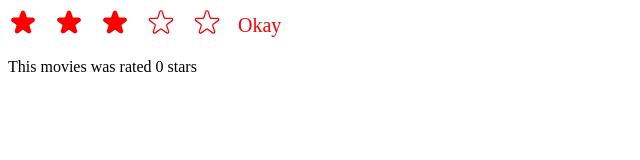
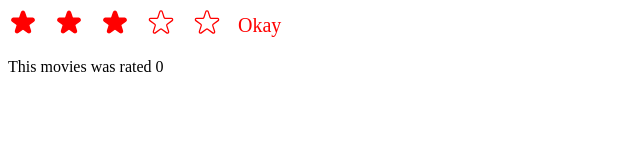
Before and after one commit to KhatunaKhatuna/usepopcorn, a React (Create React App) app: page / in a window 1280 px wide. Shown: the top 160 px of the page, without its empty margins (0-640 px from the left). Built offline with nearby package versions, Linux system fonts and the light colour scheme.

Commit message:
Print out rating message or stars number

```diff
--- a/src/components/StarRating.js
+++ b/src/components/StarRating.js
@@ -25,7 +25,7 @@ export default function StarRating({
 
   function handleRating(rating) {
     setRating(rating);
-    onSetRating(rating);
+    onSetRating(messages[rating - 1] || rating);
   }
   const textStyle = {
     lineHeight: "1",
--- a/src/index.js
+++ b/src/index.js
@@ -6,6 +6,7 @@ import StarRating from "./components/StarRating";
 
 function TestStarRating() {
   const [movieRaiting, setMovieRaiting] = useState(0);
+
   return (
     <div>
       <StarRating
@@ -16,7 +17,7 @@ function TestStarRating() {
         defaultRating={3}
         onSetRating={setMovieRaiting}
       />
-      <p>This movies was rated {movieRaiting} stars</p>
+      <p>This movies was rated {movieRaiting}</p>
     </div>
   );
 }
```
